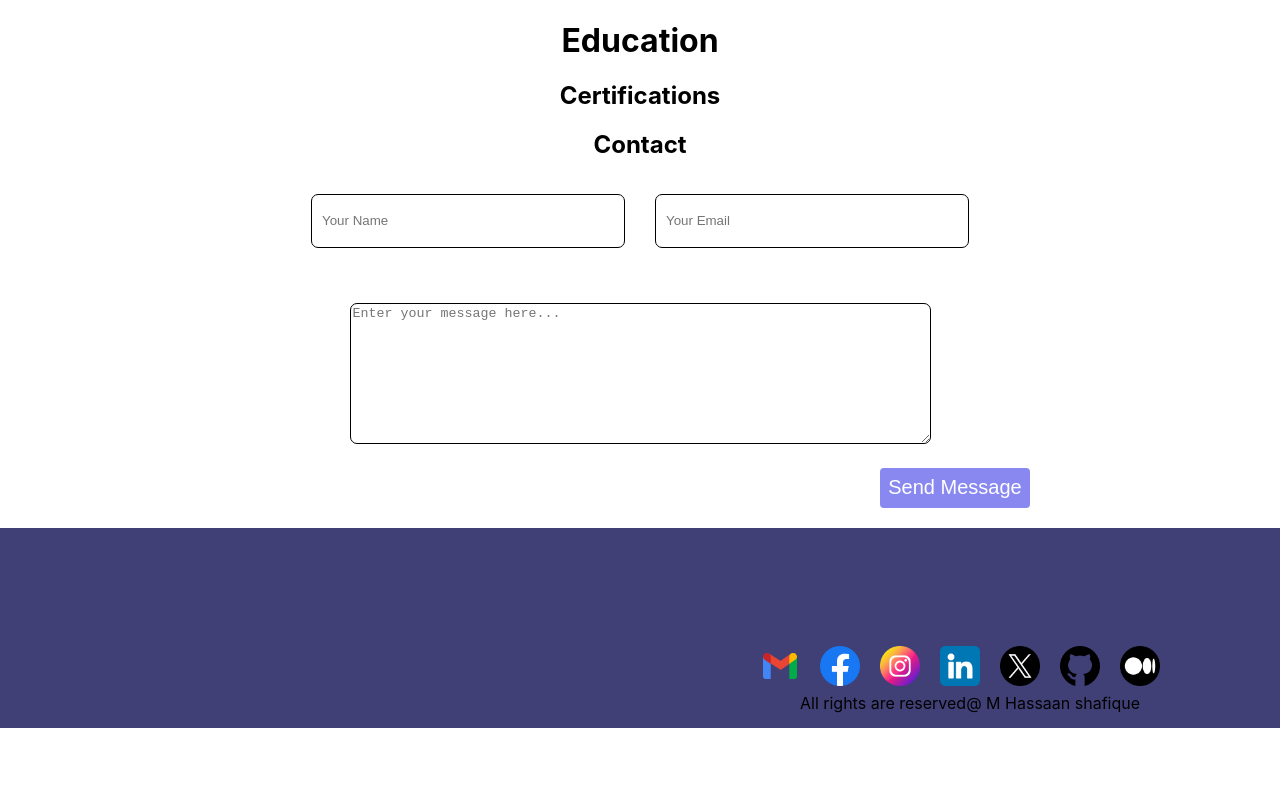
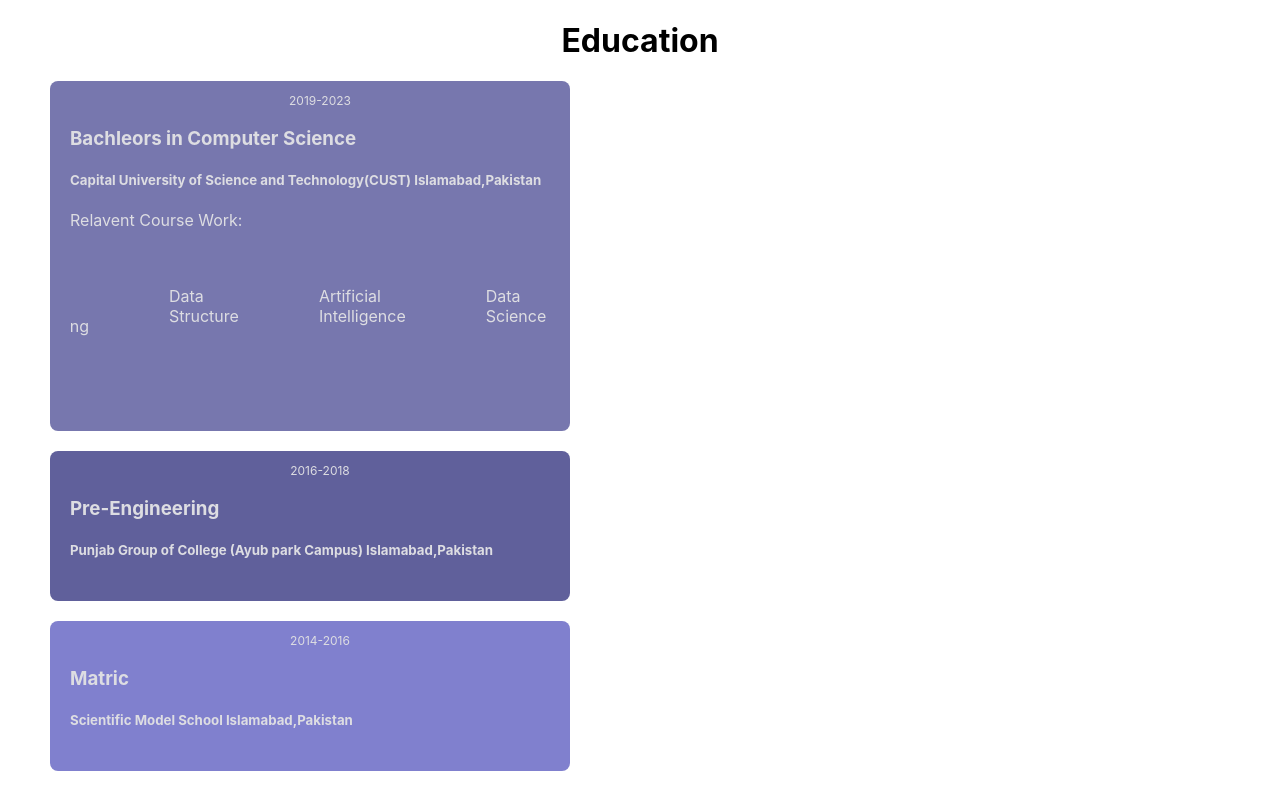
Before and after one commit to hassaan-shafique/MHS-Portfolio, a React (Create React App) app: page / in a window 1280 px wide. Shown: the part 2560-3353 px from the top of the page. Before the commit the page ends 3289 px from the top, so only its background shows below. Built offline with nearby package versions, Linux system fonts and the light colour scheme.

Commit message:
education

```diff
--- a/src/App.css
+++ b/src/App.css
@@ -324,3 +324,42 @@
 .skill-head{
   margin-left: 100px;
 }
+.school{
+
+width:500px ;
+margin-left: 50px;
+height: 150px;
+border-radius: 8px;
+background-color:#8080ce;
+color: #dddde2;
+padding-left: 20px;
+}
+.college{
+  margin-left: 50px;
+  width: 500px;
+    height: 150px;
+    border-radius: 8px;
+    background-color: #60609b;
+    color: #dddde2;
+    padding-left: 20px;
+}
+.university{
+  margin-left: 50px;
+  width: 500px;
+    height: 350px;
+    border-radius: 8px;
+    background-color: #7777ae;
+    color: #dddde2;
+   padding-left: 20px ;
+}
+    .education {
+      display: flex;
+      flex-direction: column-reverse;
+      gap: 20px;
+
+
+    }
+    .year{
+      text-align: center;
+      font-size: 12px;
+    }
--- a/src/Components/Education.js
+++ b/src/Components/Education.js
@@ -3,9 +3,39 @@
 const Education = () => {
   return (
     <div>
-    <h1 className='education-head'>Education </h1>
+      <h1 className="education-head">Education </h1>
+      <div className="education">
+        <div className="school">
+          <p className="year">2014-2016</p>
+          <h3>Matric</h3>
+          <h5>Scientific Model School Islamabad,Pakistan</h5>
+        </div>
+        <div className="college">
+          <p className="year">2016-2018</p>
+          <h3>Pre-Engineering</h3>
+          <h5>Punjab Group of College (Ayub park Campus) Islamabad,Pakistan</h5>
+        </div>
+        <div className="university">
+          <p className="year">2019-2023</p>
+          <h3>Bachleors in Computer Science</h3>
+          <h5>
+            Capital University of Science and Technology(CUST)
+            Islamabad,Pakistan
+          </h5>
+          <p>Relavent Course Work:</p>
+          <ul>
+            <li>Intrduction To Programming</li>
+            <li>Object Oriented Programming</li>
+            <li>Data Structure</li>
+            <li>Artificial Intelligence</li>
+            <li>Data Science</li>
+            <li>ADesign And Algorithm</li>
+            <li>Web Application</li>
+          </ul>
+        </div>
+      </div>
     </div>
-  )
+  );
 }
 
 export default Education
--- a/src/Components/Projects.js
+++ b/src/Components/Projects.js
@@ -1,12 +1,30 @@
-import React from 'react'
+import React from 'react';
+// import projectData from '..data/projectData';
 
 
-const Projects = (projects) => {
+
+
+
+const Projects = ( ) => {
   return (
     <section id="projects">
-      <div>
-        <h1 className="project-head"> Projects </h1>
-        <div className="card-1"></div>
+      <div className="projects">
+        <h1 className="project-head"> Projects</h1>
+        {/* <div className="p-card-1">
+          {projectData.map((card) => (
+            <div key={card.id}>
+              <img src={"imageUrl"} alt="project 1" width={20} height={20} />
+              <h2>{card.title}</h2>
+              <p>{card.description}</p>
+
+            </div>
+          ))}
+        </div> */}
+        <div className="p-card-2"> </div>
+        <div className="p-card-3"></div>
+        <div className="p-card-4"></div>
+        <div className="p-card-5"></div>
+        <div className="p-card-6"></div>
       </div>
     </section>
   );
--- a/src/data/projectdata.js
+++ b/src/data/projectdata.js
@@ -1,9 +1,9 @@
-const projects = [
+const projectData = [
   {
     id: 1,
     title: "Project 1",
     description: "Description of Project 1",
-    imageUrl: "project1.jpg",
+    imageUrl: "instagram.png",
   },
   {
     id: 2,
```
